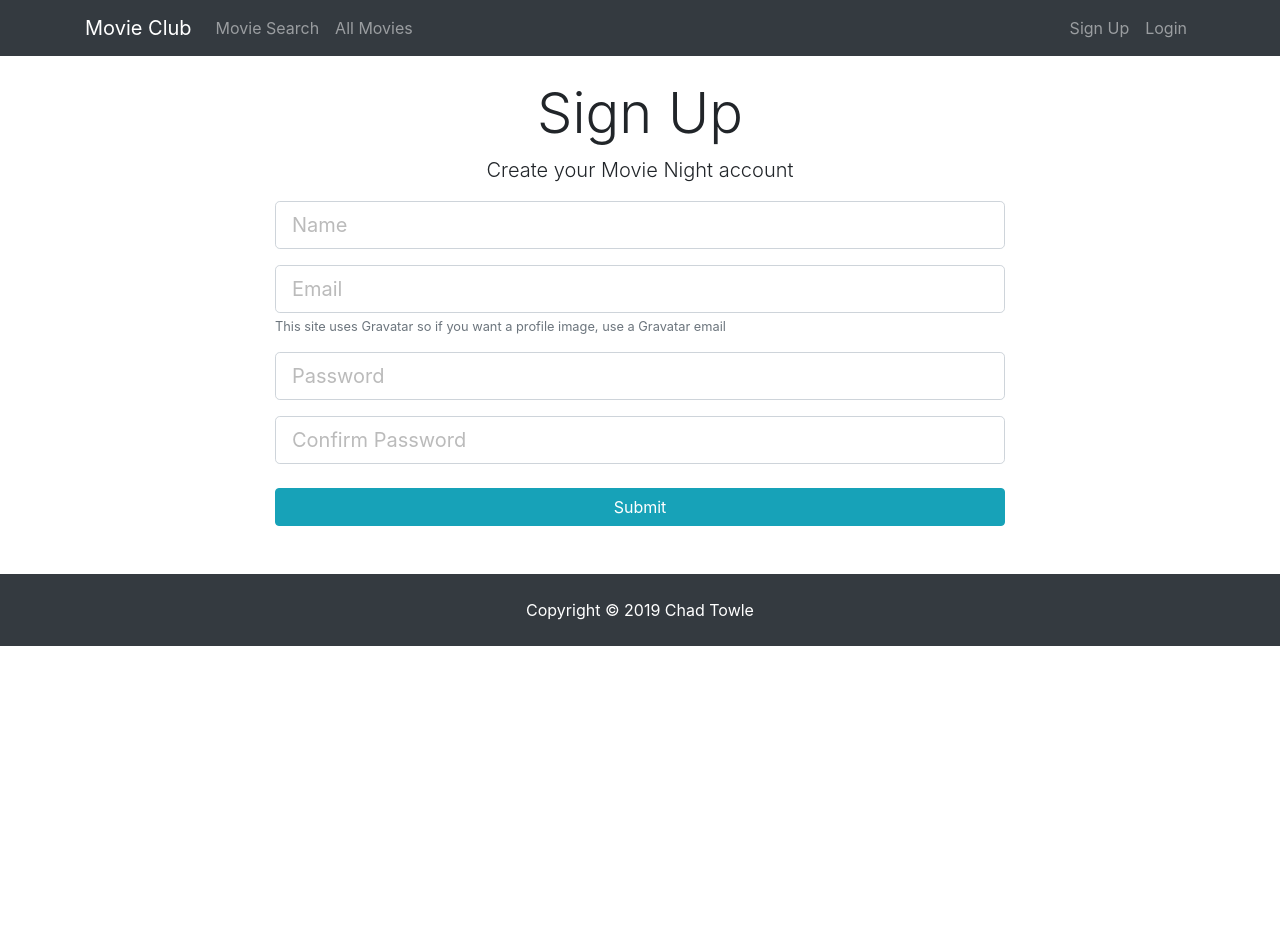
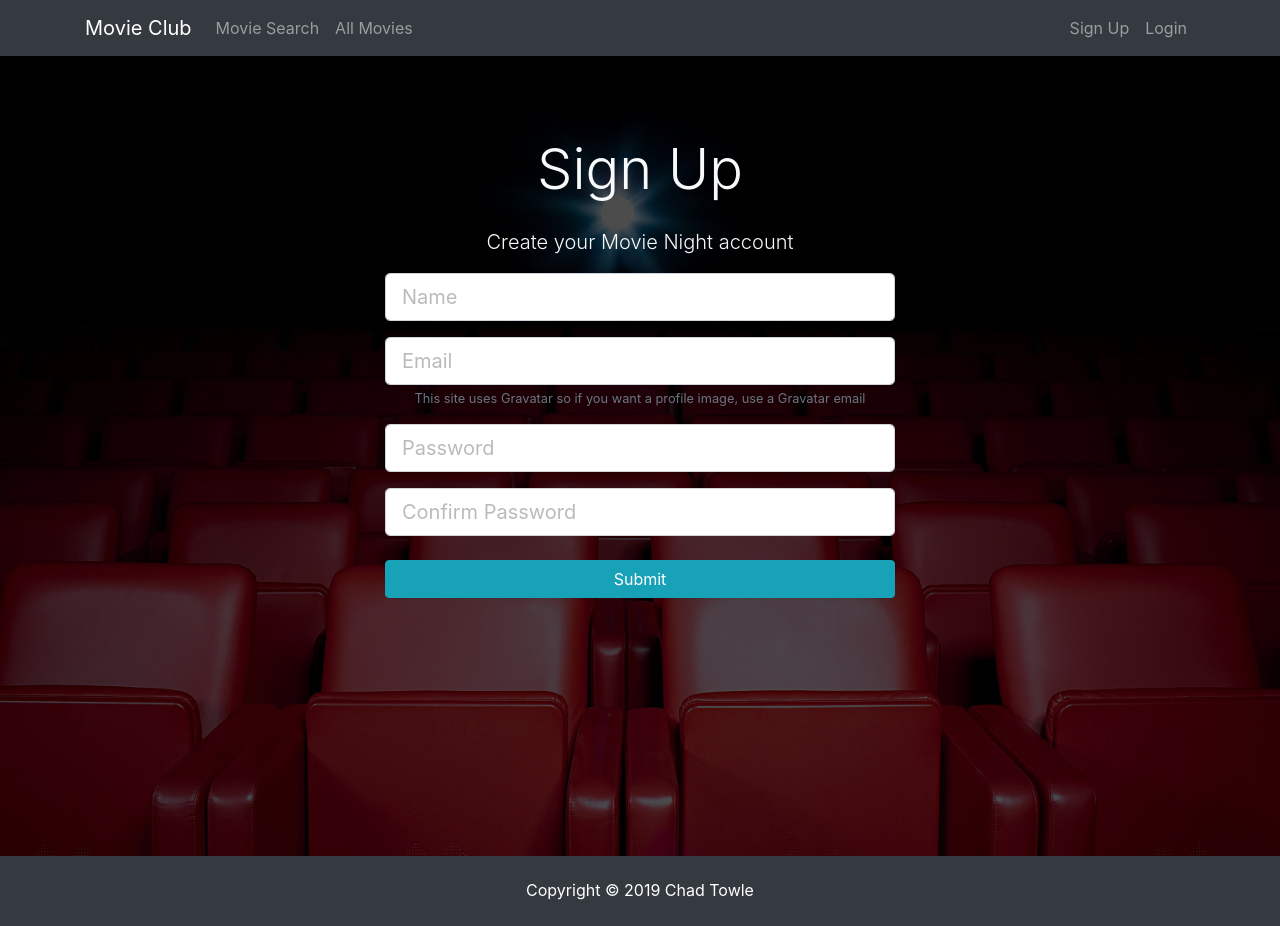
Before and after one commit to towlebooth/movie-night, a React (Create React App) app in the folder client/: page /register in a window 1280 px wide. Before the commit the page ends 800 px from the top, so only its background shows below. Built offline with nearby package versions, Linux system fonts and the light colour scheme.

Commit message:
Made sign up and log in pages consistent with each other and landing

```diff
--- a/client/src/components/auth/Login.js
+++ b/client/src/components/auth/Login.js
@@ -57,7 +57,7 @@ class Login extends Component {
                         <div className="col-md-12 text-center">
                             <h1 className="display-4 mb-4">Log In</h1>
                             <p className="lead">Sign in to your Movie Club account</p>
-                            <div className="col-md-8 m-auto">
+                            <div className="col-md-6 m-auto">
                                 <form onSubmit={this.onSubmit}>
                                     <TextFieldGroup
                                         placeholder="Email Address"
--- a/client/src/components/auth/Register.js
+++ b/client/src/components/auth/Register.js
@@ -51,12 +51,13 @@ class Register extends Component {
         const { errors } = this.state;
 
         return (
-            <div className="register">
+            <div className="landing">
+                <div className="dark-overlay landing-inner text-light">
                     <div className="container">
-            <div className="row">
-                <div className="col-md-8 m-auto">
-                <h1 className="display-4 text-center">Sign Up</h1>
-                <p className="lead text-center">Create your Movie Night account</p>
+                        <div className="col-md-12 text-center">
+                            <h1 className="display-4 mb-4">Sign Up</h1>
+                            <p className="lead">Create your Movie Night account</p>
+                            <div className="col-md-6 m-auto">
                                 <form noValidate onSubmit={this.onSubmit}>
                                     <TextFieldGroup
                                         placeholder="Name"
@@ -99,6 +100,7 @@ class Register extends Component {
                         </div>
                     </div>
                 </div>
+            </div>
         )
     }
 }
```
Lines whose indentation alone changed are shown as unchanged.
